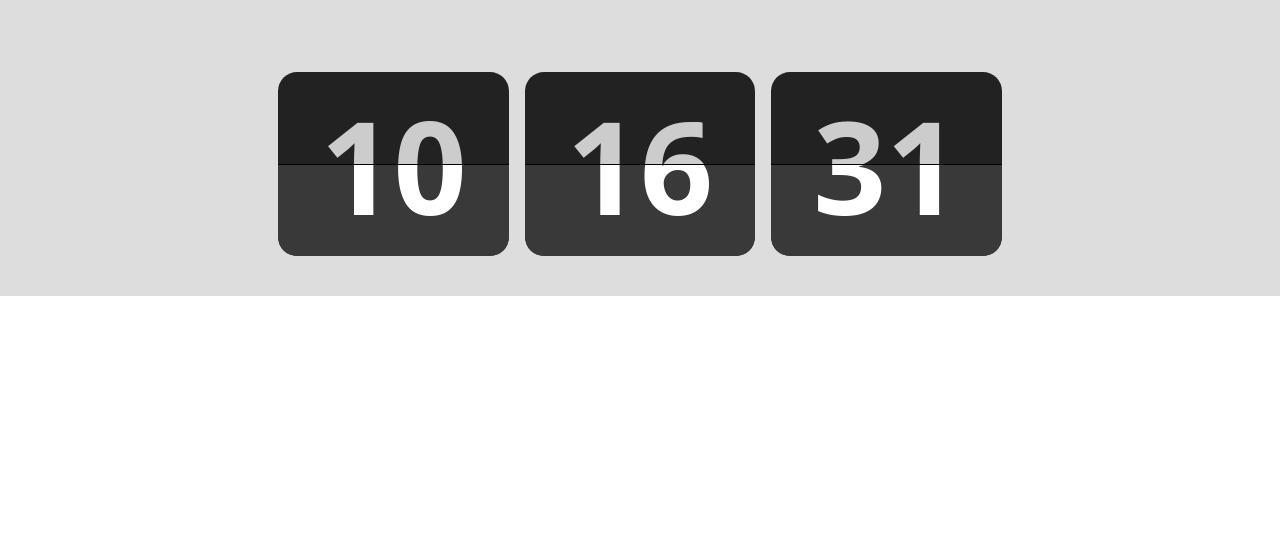
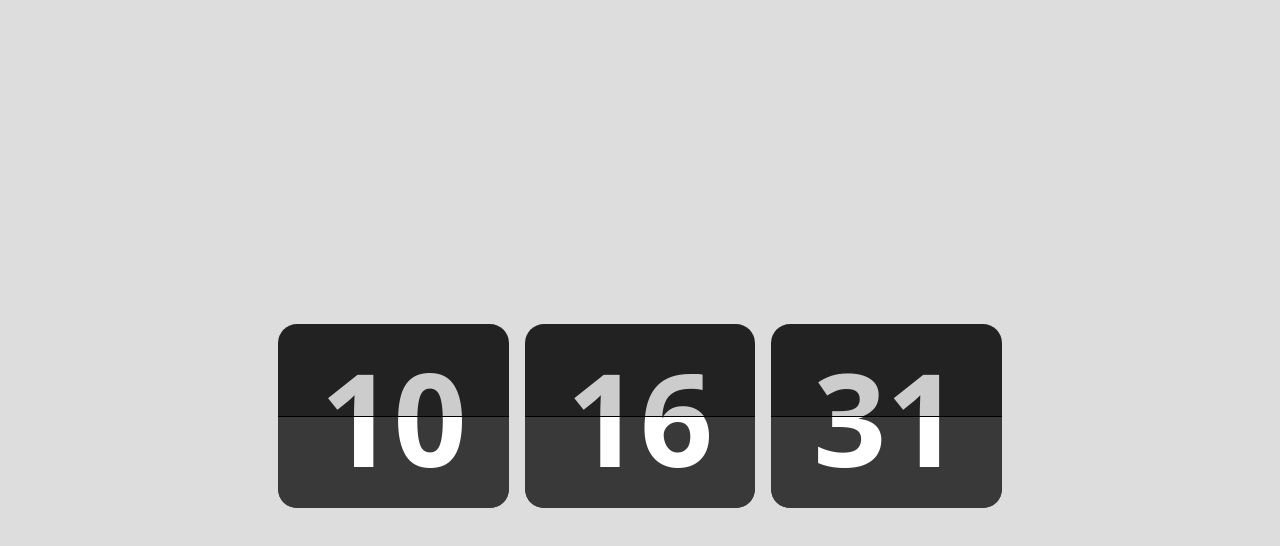
Before and after one commit to zainzafar90/flip-clock, a Next.js app: page / in a window 1280 px wide. Shown: the top 546 px of the page. Built offline with nearby package versions, Linux system fonts and the light colour scheme; a web font is replaced by a local one.

Commit message:
👌 IMPROVE: styling for clock

```diff
--- a/src/styles/tailwind.css
+++ b/src/styles/tailwind.css
@@ -17,12 +17,16 @@
   --border-radius: 0.15em;
 }
 
+html,
 body {
   overflow-y: hidden;
   background-color: #ddd;
-  max-height: 100vh;
-  display: grid;
-  place-content: center;
+  height: 100%;
+  width: 100%;
+  display: flex;
+  flex-direction: column;
+  align-items: center;
+  justify-content: center;
 }
 
 .flip-clock {
```
